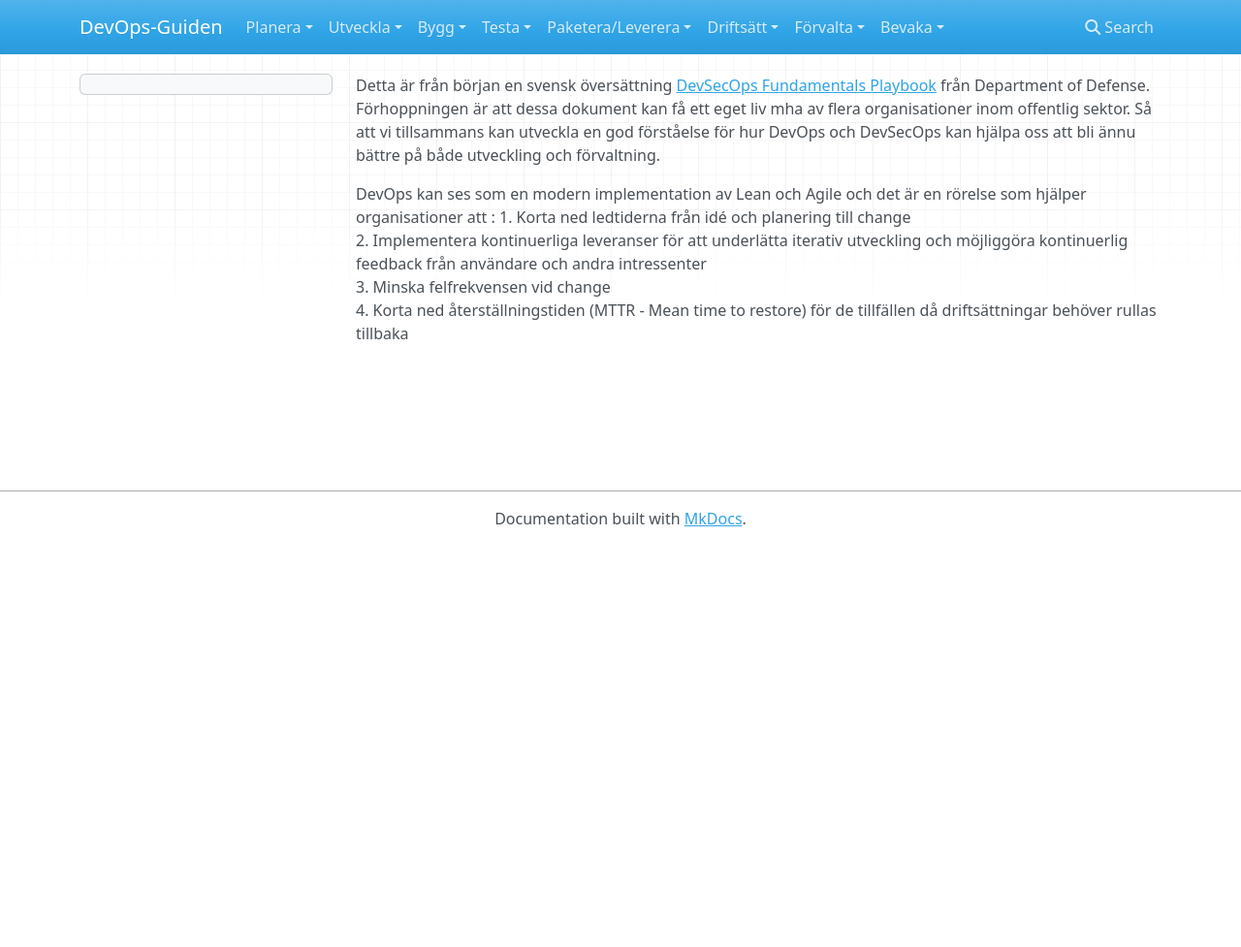
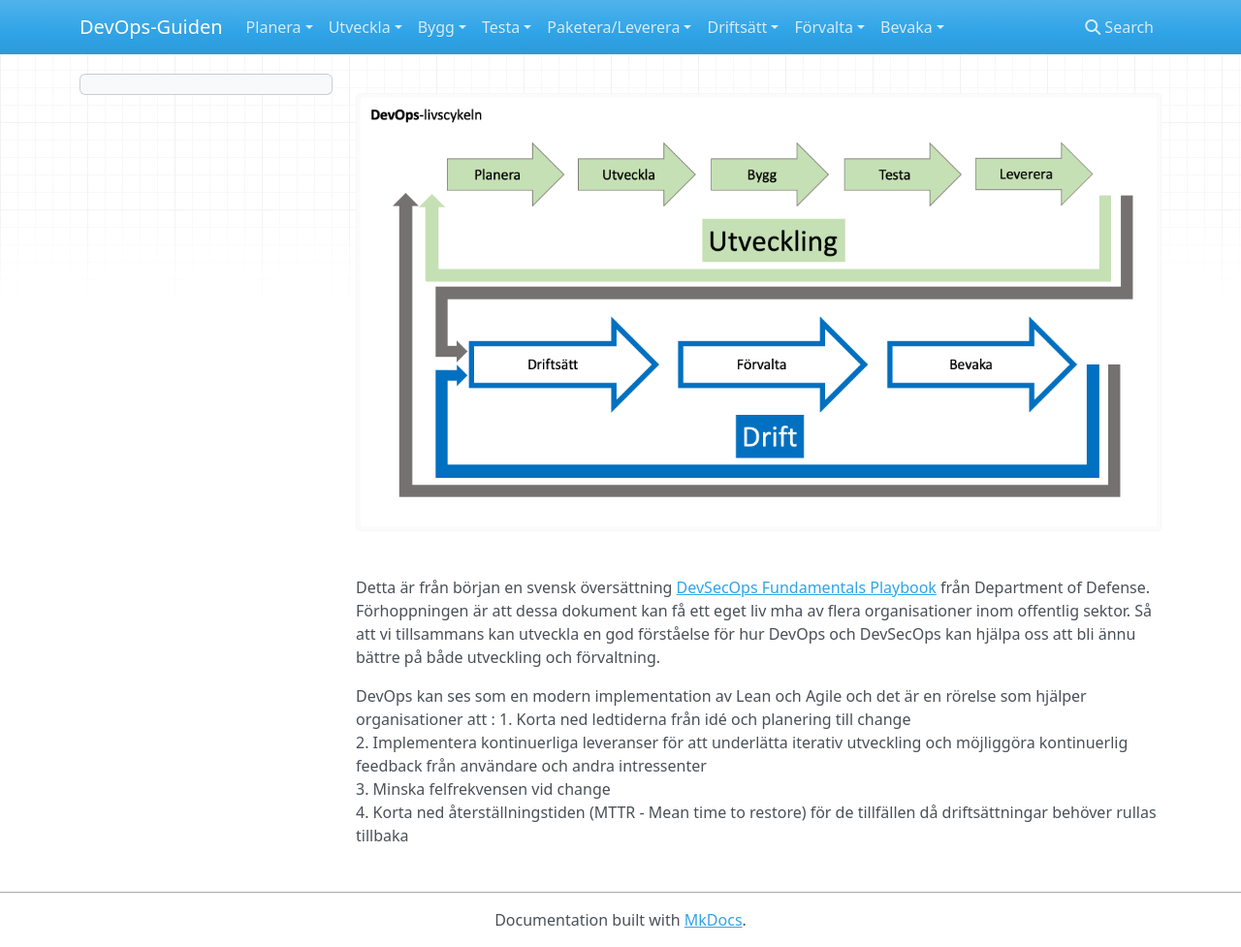
Before and after one commit to devopsguiden/devopsguiden, an MkDocs documentation site: the page built from docs/index.md, in a window 1280 px wide and 977 px high. Shown: the whole window at 97% size. Built offline with MkDocs 1.6.1, drawn with Linux system fonts in a browser that asks for light colours; nearby versions of some CDN libraries.

Commit message:
bild på förstasidan

```diff
--- a/docs/index.md
+++ b/docs/index.md
@@ -1,3 +1,5 @@
+![Devops-livscykeln](img/devopslivscykeln.png)
+
 Detta är från början en svensk översättning [DevSecOps Fundamentals Playbook](https://public.cyber.mil/dod-enterprise-devsecops-2/) från Department of Defense. Förhoppningen är att dessa dokument kan få ett eget liv mha av flera organisationer inom offentlig sektor. Så att vi tillsammans kan utveckla en god förståelse för hur DevOps och DevSecOps kan hjälpa oss att bli ännu bättre på både utveckling och förvaltning.
 
 DevOps kan ses som en modern implementation av Lean och Agile och det är en rörelse som hjälper organisationer att :
```
Also changed, not shown: docs/img/devopslivscykeln.png (added).
